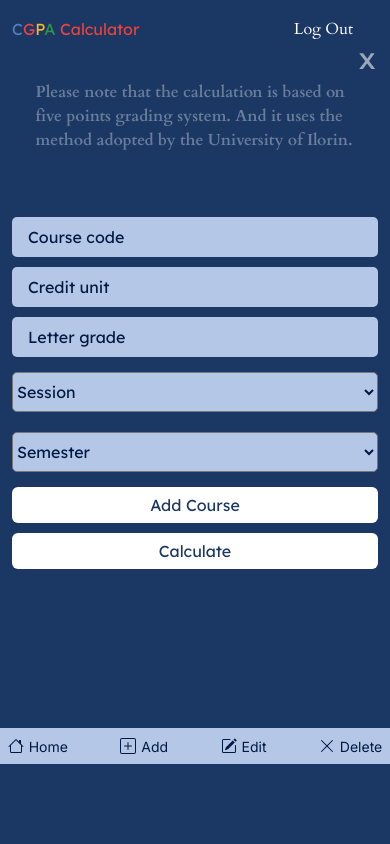
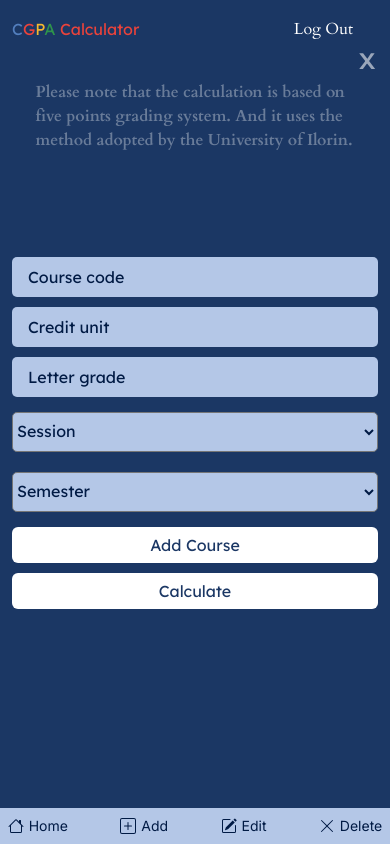
Before and after one commit to LmOpe/cgpa-calculator, a Flask app: page /add in a window 390 px wide. Run offline with Flask 3, Linux system fonts and the light colour scheme; the visitor is signed in with stand-in values (Sample User, id 1); parts of the project's set-up code (start-up, migrations or seed data) failed here and were passed over; some libraries are stand-ins or nearby versions.

Commit message:
Fixed main container padding

```diff
--- a/static/styles.css
+++ b/static/styles.css
@@ -6,7 +6,7 @@ body {
   background-color: #1b3764;
   color: #fff;
   display: flex;
-  gap: 154px;
+  justify-content: space-between;
   height: 100vh;
   flex-direction: column;
   position: relative;
@@ -380,6 +380,10 @@ footer :not(.bi) .ref {
     left: 5%;
   }
 
+  body {
+    gap: 154px;
+  }
+
   .center-elem {
     display: flex;
     justify-content: center;
```
